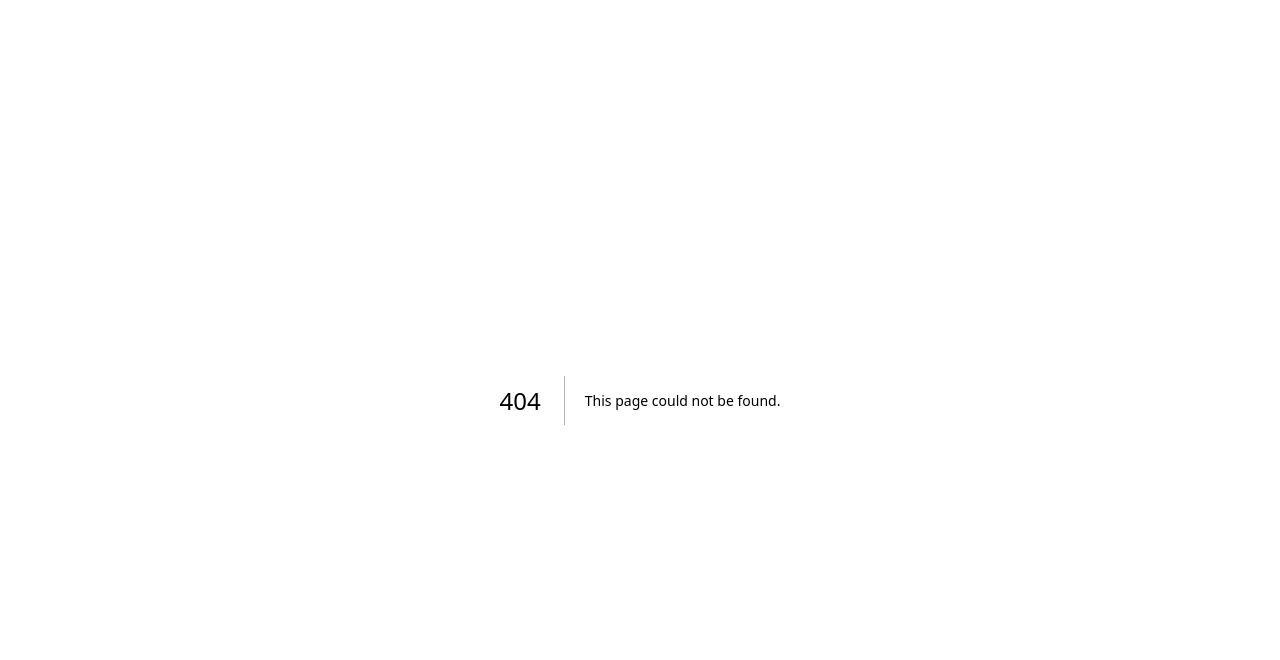
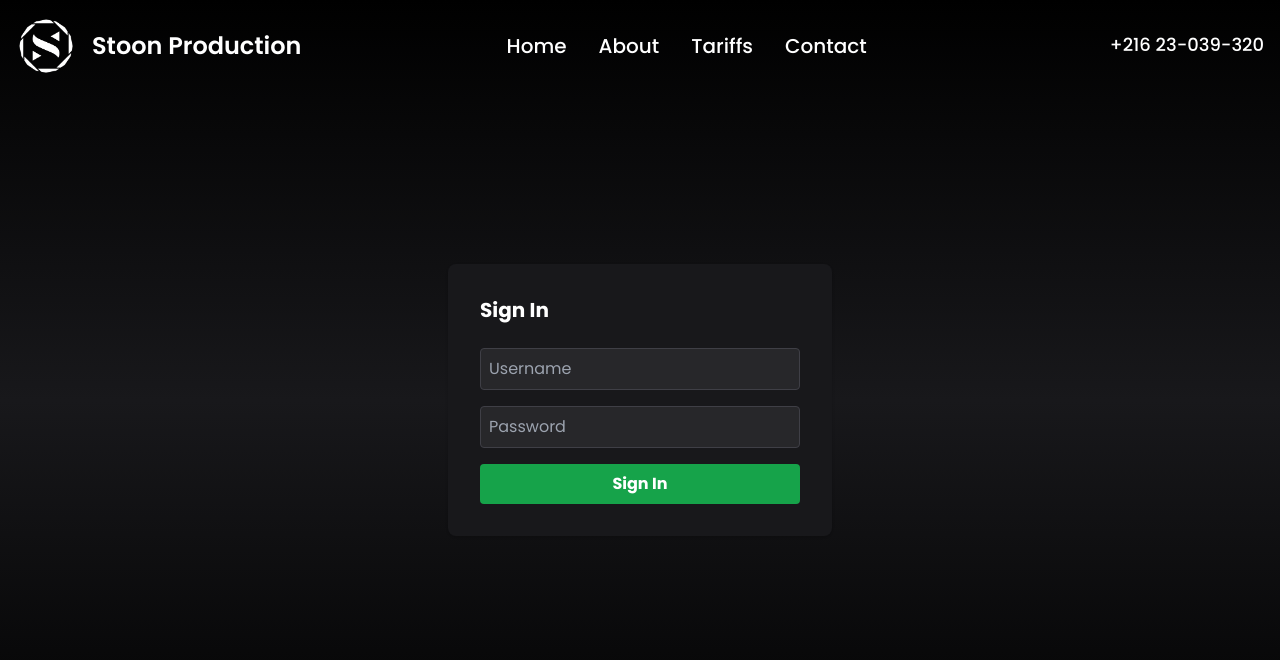
Before and after one commit to dissojak/StoonProd, a Next.js app: page /admin/signin in a window 1280 px wide. Before the commit this address had no page. Shown: the top 660 px of the page. Built offline with nearby package versions, Linux system fonts and the light colour scheme; some icons are missing.

Commit message:
fix: next-auth with db credentials, no .env, session bugfixes, cleanup

```diff
--- a/package.json
+++ b/package.json
@@ -18,7 +18,9 @@
     "lucide-react": "^0.475.0",
     "mongoose": "^8.17.1",
     "next": "15.4.6",
+    "next-auth": "^4.24.11",
     "next-themes": "^0.4.6",
+    "nodemailer": "^6.10.1",
     "react": "19.1.1",
     "react-dom": "19.1.1",
     "react-icons": "^5.4.0",
--- a/src/app/admin/page.js
+++ b/src/app/admin/page.js
@@ -1,7 +1,14 @@
+import { getServerSession } from "next-auth";
+import { authOptions } from "../api/auth/[...nextauth]/route";
 import AdminFigmaForm from "./AdminFigmaForm";
+import { redirect } from "next/navigation";
 
 
-export default function AdminPage() {
+export default async function AdminPage() {
+  const session = await getServerSession(authOptions);
+  if (!session || session.user?.role !== "admin") {
+    redirect("/auth/signin");
+  }
   return (
     <main className="min-h-screen bg-gradient-to-b from-black via-zinc-900 to-black text-white py-16 px-4 sm:px-8">
       <div className="max-w-2xl mx-auto">
--- /dev/null
+++ b/src/app/admin/signin/page.js
@@ -0,0 +1,57 @@
+"use client";
+
+import { signIn } from "next-auth/react";
+import { useState } from "react";
+import { useRouter } from "next/navigation";
+
+export default function SignIn() {
+  const [username, setUsername] = useState("");
+  const [password, setPassword] = useState("");
+  const [error, setError] = useState("");
+  const router = useRouter();
+
+  async function handleSubmit(e) {
+    e.preventDefault();
+    setError("");
+    const res = await signIn("credentials", {
+      redirect: false,
+      username,
+      password,
+    });
+    if (res.ok) {
+      router.push("/admin");
+    } else {
+      setError("Invalid credentials");
+    }
+  }
+
+  return (
+    <main className="min-h-screen flex items-center justify-center bg-gradient-to-b from-black via-zinc-900 to-black text-white">
+      <form onSubmit={handleSubmit} className="bg-zinc-900 p-8 rounded-lg shadow max-w-sm w-full space-y-4">
+        <h2 className="text-xl font-bold mb-2">Sign In</h2>
+        <input
+          className="w-full p-2 rounded bg-zinc-800 border border-zinc-700 text-white"
+          placeholder="Username"
+          value={username}
+          onChange={e => setUsername(e.target.value)}
+          required
+        />
+        <input
+          className="w-full p-2 rounded bg-zinc-800 border border-zinc-700 text-white"
+          placeholder="Password"
+          type="password"
+          value={password}
+          onChange={e => setPassword(e.target.value)}
+          required
+        />
+        <button
+          type="submit"
+          className="w-full bg-green-600 hover:bg-green-700 text-white font-bold py-2 px-4 rounded"
+        >
+          Sign In
+        </button>
+        {error && <div className="text-red-400">{error}</div>}
+      </form>
+    </main>
+  );
+}
--- /dev/null
+++ b/src/app/api/auth/[...nextauth].js
@@ -0,0 +1,54 @@
+import NextAuth from "next-auth";
+import CredentialsProvider from "next-auth/providers/credentials";
+import { connectToDatabase } from "../../../../lib/mongodb";
+import AdminUser from "../../../../models/AdminUser";
+
+export const authOptions = {
+  providers: [
+    CredentialsProvider({
+      name: "Credentials",
+      credentials: {
+        username: { label: "Username", type: "text" },
+        password: { label: "Password", type: "password" },
+      },
+      async authorize(credentials) {
+        console.log("DOING AUTHORIZATION NOW !!!");
+        await connectToDatabase();
+        const user = await AdminUser.findOne({
+          username: credentials.username,
+        });
+        if (user && user.password === credentials.password) {
+            console.log("User authenticated:", user.username);
+            console.log("User ID:", user._id.toString());
+            console.log("User role:", password);
+          return { id: user._id.toString(), email: user.email, role: "admin" };
+        }
+        throw new Error("Invalid credentials");
+      },
+    }),
+  ],
+  session: {
+    strategy: "jwt",
+    maxAge: 30 * 60, // 30 minutes in seconds
+  },
+  callbacks: {
+    async jwt({ token, user }) {
+      if (user) {
+        token.role = user.role;
+      }
+      return token;
+    },
+    async session({ session, token }) {
+      if (token?.role) session.user.role = token.role;
+      return session;
+    },
+  },
+  pages: {
+    signIn: "/auth/signin",
+  },
+  secret: "9f1c6b8d4e2a7f3d9a1c4e8b7d2f9c5a$%#@!^&*",
+};
+
+const handler = NextAuth(authOptions);
+
+export { handler as GET, handler as POST };
--- /dev/null
+++ b/src/app/api/auth/[...nextauth]/route.js
@@ -0,0 +1,53 @@
+import NextAuth from "next-auth";
+import CredentialsProvider from "next-auth/providers/credentials";
+import { connectToDatabase } from "../../../../lib/mongodb";
+import AdminUser from "../../../../models/AdminUser";
+
+export const authOptions = {
+  providers: [
+    CredentialsProvider({
+      name: "Credentials",
+      credentials: {
+        username: { label: "Username", type: "text" },
+        password: { label: "Password", type: "password" },
+      },
+      async authorize(credentials) {
+        console.log("DOING AUTHORIZATION NOW !!!");
+        await connectToDatabase();
+        const user = await AdminUser.findOne({
+          username: credentials.username,
+        });
+        if (user && user.password === credentials.password) {
+            console.log("User authenticated:", user.username);
+            console.log("User ID:", user._id.toString());
+          return { id: user._id.toString(), email: user.email, role: "admin" };
+        }
+        throw new Error("Invalid credentials");
+      },
+    }),
+  ],
+  session: {
+    strategy: "jwt",
+    maxAge: 30 * 60, // 30 minutes in seconds
+  },
+  callbacks: {
+    async jwt({ token, user }) {
+      if (user) {
+        token.role = user.role;
+      }
+      return token;
+    },
+    async session({ session, token }) {
+      if (token?.role) session.user.role = token.role;
+      return session;
+    },
+  },
+  pages: {
+    signIn: "/auth/signin",
+  },
+  secret: "9f1c6b8d4e2a7f3d9a1c4e8b7d2f9c5a$%#@!^&*",
+};
+
+const handler = NextAuth(authOptions);
+
+export { handler as GET, handler as POST };
--- /dev/null
+++ b/src/app/auth/signin/page.js
@@ -0,0 +1,51 @@
+"use client";
+import { signIn } from "next-auth/react";
+import { useState } from "react";
+
+export default function SignInPage() {
+  const [error, setError] = useState("");
+  const [username, setUsername] = useState("");
+  const [password, setPassword] = useState("");
+
+  async function handleSubmit(e) {
+    e.preventDefault();
+    setError("");
+    const res = await signIn("credentials", {
+      redirect: false,
+      username,
+      password
+    });
+    if (res.error) setError(res.error);
+    else window.location.href = "/admin";
+  }
+
+  return (
+    <main className="min-h-screen flex items-center justify-center bg-zinc-900">
+      <form onSubmit={handleSubmit} className="bg-zinc-800 p-8 rounded shadow max-w-sm w-full">
+        <h1 className="text-2xl font-bold mb-6 text-white">Admin Sign In</h1>
+        <input
+          className="w-full mb-4 p-2 rounded bg-zinc-700 text-white"
+          placeholder="Username"
+          value={username}
+          onChange={e => setUsername(e.target.value)}
+          required
+        />
+        <input
+          className="w-full mb-4 p-2 rounded bg-zinc-700 text-white"
+          type="password"
+          placeholder="Password"
+          value={password}
+          onChange={e => setPassword(e.target.value)}
+          required
+        />
+        <button
+          type="submit"
+          className="w-full bg-teal-600 hover:bg-teal-700 text-white font-bold py-2 px-4 rounded"
+        >
+          Sign In
+        </button>
+        {error && <div className="text-red-400 mt-4">{error}</div>}
+      </form>
+    </main>
+  );
+}
--- /dev/null
+++ b/src/models/AdminUser.js
@@ -0,0 +1,10 @@
+import mongoose from "mongoose";
+
+const AdminUserSchema = new mongoose.Schema({
+  username: { type: String, required: true, unique: true },
+  password: { type: String, required: true }, // In production, hash passwords!
+  email: { type: String },
+  verified: { type: Boolean, default: false },
+});
+
+export default mongoose.models.AdminUser || mongoose.model("AdminUser", AdminUserSchema);
```
Also changed, not shown: 1 other file (tests, documents, lock files or other folders).
